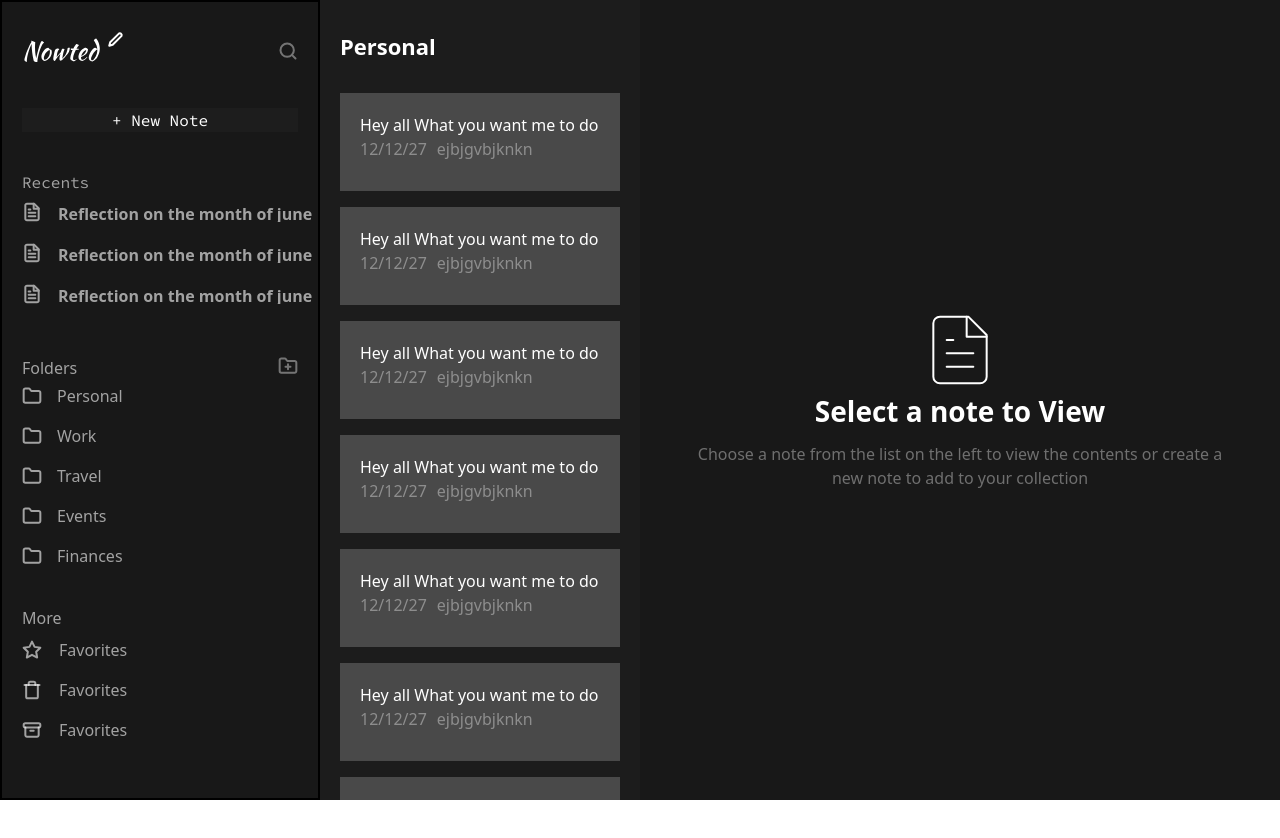
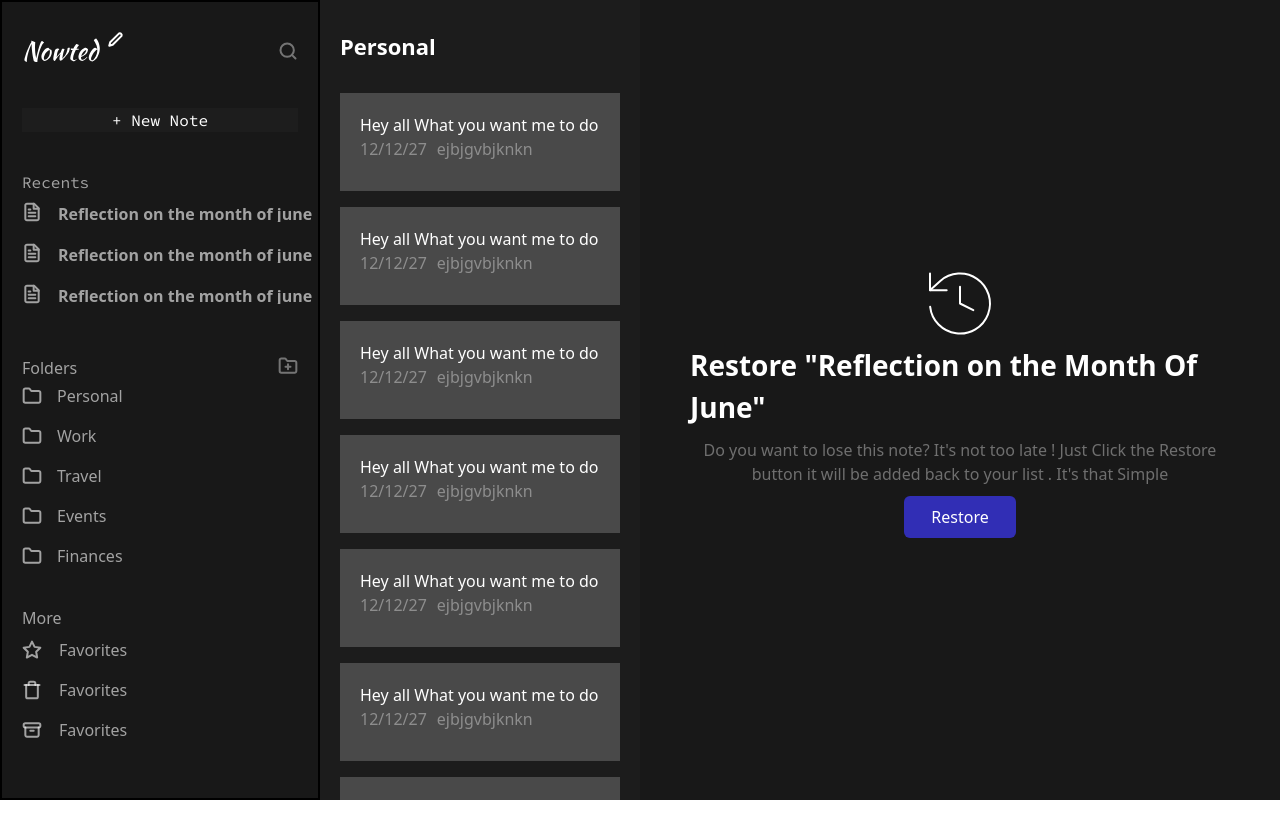
Before and after one commit to SiddharthRemoteState/Raavan, a React (Vite) app: page /trash in a window 1280 px wide. Shown: the top 838 px of the page. Built offline with nearby package versions, Linux system fonts and the light colour scheme; a web font is replaced by a local one.

Commit message:
RestoreView Page Added

```diff
--- a/src/App.tsx
+++ b/src/App.tsx
@@ -3,6 +3,7 @@ import RightBar from './components/RightBar'
 import Sidebar from './components/Sidebar'
 import CentreBar from './components/CentreBar'
 import NoteView from './components/NoteView'
+import RestoreView from './components/RestoreView'
 
 
 function App() {
@@ -11,7 +12,7 @@ function App() {
     <div className='h-screen w-screen bg-black flex'>
       <Sidebar/>
       <CentreBar/>
-      <NoteView/>
+      <RestoreView/>
     </div>
   )
 }
--- /dev/null
+++ b/src/components/RestoreView.tsx
@@ -0,0 +1,31 @@
+import Restore from '../logos/Restore.svg'
+function RestoreView(){
+    const Notes = [
+        {
+          title: 'Reflection on the Month Of June',
+          date: '12/12/2024',
+          foldername: 'Personal',
+          content: `It's hard to believe that June is already over! Looking back on the month, there were a few highlights that stand out to me.
+
+          One of the best things that happened was getting promoted at work. I've been working really hard and it's great to see that effort recognized. It's also exciting to have more responsibility and the opportunity to contribute to the company in a bigger way. I'm looking forward to taking on new challenges and learning as much as I can in my new role.
+
+          I also had a great time on my vacation to Hawaii. The beaches were beautiful and I loved trying all of the different types of Hawaiian food. It was nice to relax and get away from the daily grind for a bit. I'm so grateful to have had the opportunity to take a trip like that.
+
+          On the downside, I feel like I didn't make as much progress on my fitness goals as I would have liked. I was really busy with work and didn't make it to the gym as often as I planned. I'm going to try to be more consistent in July and make exercise a higher priority. I know it will be good for my physical and mental health.
+
+          I also had a few rough patches in my relationships this month. I had a couple of misunderstandings with friends and it was hard to navigate those conflicts. But I'm glad we were able to talk things through and move past them. I value my relationships and I want to make sure I'm always working to be a good friend.
+
+          Overall, it was a good month with a mix of ups and downs. I'm looking forward to what July has in store! I'm hoping to make some more progress on my goals and spend quality time with the people I care about.`
+        }
+      ];
+    return(<div className="w-1/2 bg-[#181818] px-12.5 min-h-screen flex justify-center items-center">
+            <div className='flex flex-col justify-center items-center'>
+                <img src={Restore} alt="Big Document" className=''/>
+                <h1 className='flex text-[28px] text-[#FFFFFF] font-semibold justify-center items-center pb-2.5'>Restore  "{Notes[0].title}"</h1>
+                <p className='font-400 text-[#FFFFFF60] text-[16px]'>Do you want to lose this note? It's not too late ! Just Click the Restore</p>
+                <p className='font-400 text-[#FFFFFF60]'>button it will be added back to your list . It's that Simple</p>
+                <button className='bg-[#312EB5] w-28 h-10.5 mt-2.5 cursor-pointer text-[#FFFFFF] font-400 rounded-[6px] text-[16px]'>Restore</button>
+            </div>
+        </div>)
+}
+export default RestoreView;
```
Also changed, not shown: src/logos/Restore.svg (added).
